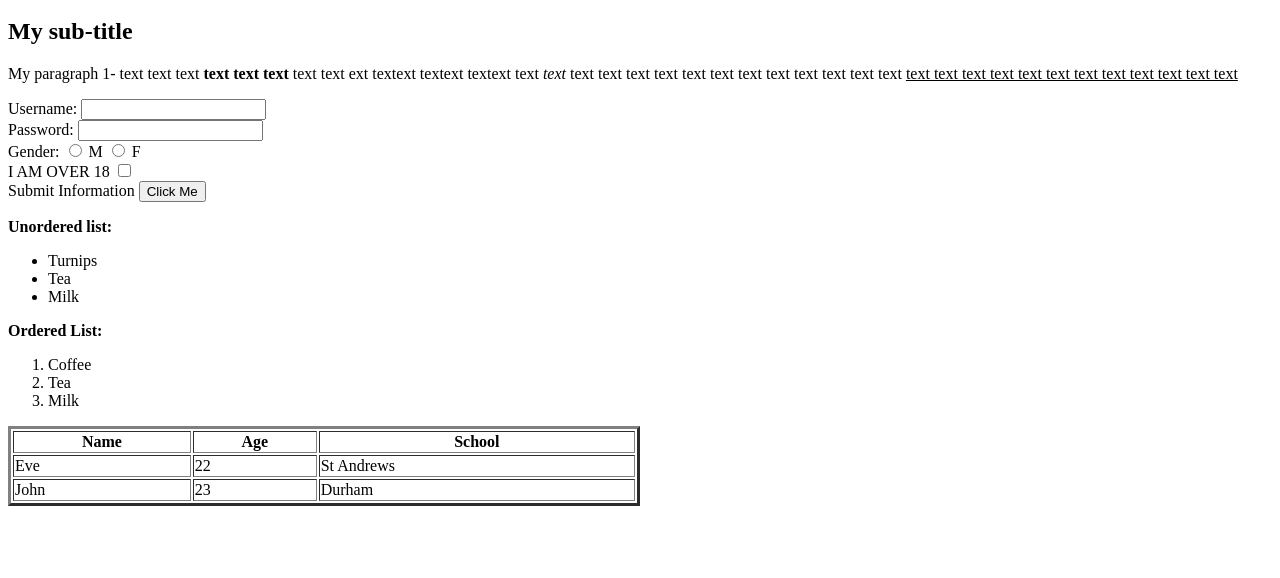
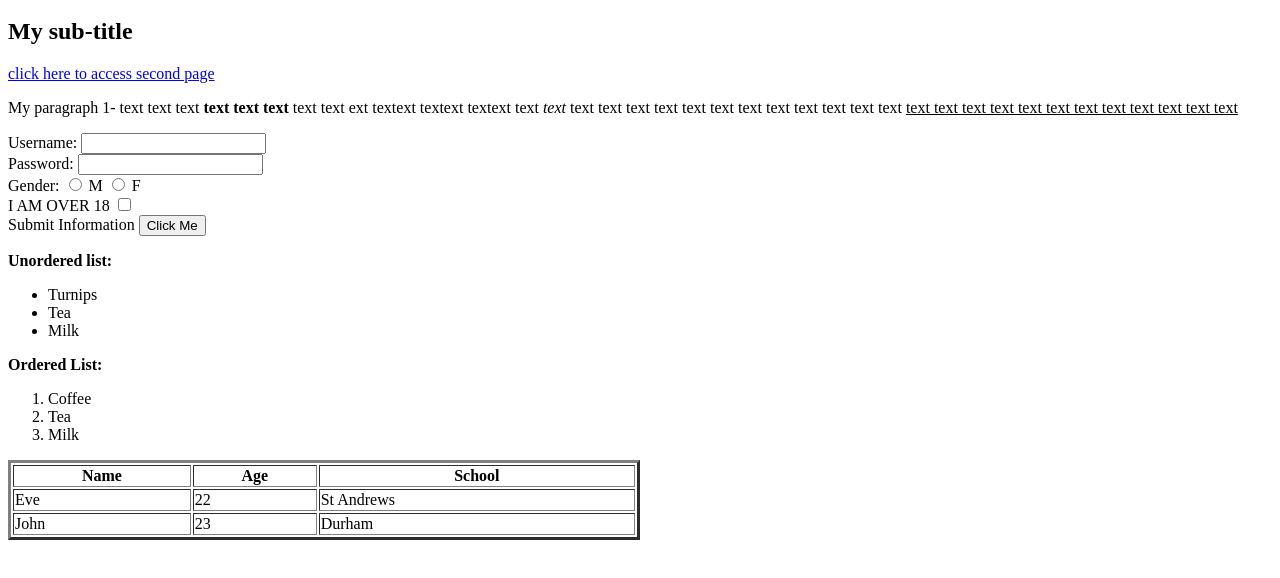
Before and after one commit to sibillamgrenon/cool, a plain HTML site: page index.html in a window 1280 px wide. Shown: the part 48-626 px from the top of the page. Drawn offline with Linux system fonts and the light colour scheme.

Commit message:
update to add the hyperlink to second page
added link

```diff
--- a/index.html
+++ b/index.html
@@ -5,6 +5,8 @@
 		<body>
 		<h1>My Title </h1>
 		<h2> My sub-title </h2>
+
+		<a href="second.html">click here to access second page</a>
 
 		<p> My paragraph 1- text text text
 		<strong> text text text </strong> text text ext textext textext textext text <i> text </i> text text text text text text text text text text text text <u>text text text text text text text text text text text text </u>
```
